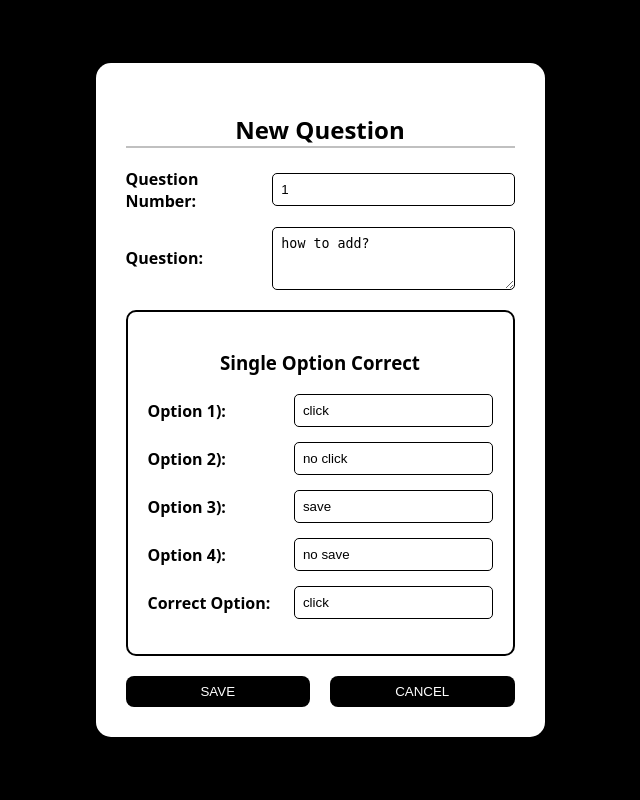
After one commit to 24f1001713/quiz-master-v1, a Flask app: page /edit_quest/1 in a window 1280 px wide. The commit adds this page. Shown: the whole page, without its empty margins (320-960 px from the left). Run offline with Flask 3, Linux system fonts and the light colour scheme; data comes from the database, SQL or seed files in the repository.

Commit message:
Implemented Edit and Delete functionality for Questions.

```diff
--- a/controllers/controller.py
+++ b/controllers/controller.py
@@ -237,3 +237,37 @@ def delete_quiz(id):
     db.session.delete(quiz)
     db.session.commit()
     return redirect("/quiz_home")
+
+@app.route("/view_quest/<int:quiz_id>",methods=["GET","POST"])
+def view_quest(quiz_id):
+    question_info = Question.query.filter_by(quiz_id=quiz_id).all()
+    quiz = Quiz.query.filter_by(id=quiz_id).first()
+    return render_template("view_quest.html",quiz=quiz,question_info=question_info)
+
+@app.route("/edit_quest/<int:id>",methods=["GET","POST"])
+def edit_quest(id):
+    question = Question.query.filter_by(id=id).first()
+    quiz_id = question.quiz_id
+    if request.method=="POST":
+        action = request.form.get("action")
+        if action=="SAVE":
+            question.qno = request.form.get("qno")
+            question.question_statement = request.form.get("q")
+            question.correct_option = request.form.get("answer")
+            question.option1 = request.form.get("option1")
+            question.option2 = request.form.get("option2")
+            question.option3 = request.form.get("option3")
+            question.option4 = request.form.get("option4")
+            db.session.commit()
+            return redirect(f"/view_quest/{quiz_id}")
+        else:
+            return redirect(f"/view_quest/{quiz_id}")
+    return render_template("edit_quest.html",question=question)
+
+@app.route("/delete_quest/<int:id>",methods=["GET","POST"])
+def delete_quest(id):
+    question = Question.query.filter_by(id=id).first()
+    quiz_id = question.quiz_id
+    db.session.delete(question)
+    db.session.commit()
+    return redirect(f"/view_quest/{quiz_id}")
--- /dev/null
+++ b/templates/edit_quest.html
@@ -0,0 +1,62 @@
+<!DOCTYPE html>
+<html lang="en">
+
+<head>
+    <title>New Question</title>
+    <link rel="stylesheet" href="../static/style1.css">
+</head>
+
+<body>
+    <div class="container">
+        <h2 style="border-bottom: 2px solid silver;">New Question</h2>
+
+        <form action="/edit_quest/{{question.id}}" method="post">
+
+        <div class="form-group">
+            <label>Question Number:</label>
+            <input type="text" value="{{question.qno}}" name="qno">
+        </div>
+
+        <div class="form-group">
+            <label>Question:</label>
+            <textarea rows="3" name="q">{{question.question_statement}}</textarea>
+        </div>
+
+        <div class="sub-container">
+            <h3>Single Option Correct</h3>
+
+            <div class="form-group">
+                <label>Option 1):</label>
+                <input type="text" value="{{question.option1}}" name="option1">
+            </div>
+
+            <div class="form-group">
+                <label>Option 2):</label>
+                <input type="text" value="{{question.option2}}" name="option2">
+            </div>
+
+            <div class="form-group">
+                <label>Option 3):</label>
+                <input type="text" value="{{question.option3}}" name="option3">
+            </div>
+
+            <div class="form-group">
+                <label>Option 4):</label>
+                <input type="text" value="{{question.option4}}" name="option4">
+            </div>
+
+            <div class="form-group">
+                <label>Correct Option:</label>
+                <input type="text" value="{{question.correct_option}}" name="answer">
+            </div>
+        </div>
+
+        <div class="button-container">
+            <input type="submit" name="action" value="SAVE">
+            <input type="submit" name="action" value="CANCEL">
+        </div>
+        </form>
+    </div>
+</body>
+
+</html>
--- a/templates/quiz_management.html
+++ b/templates/quiz_management.html
@@ -52,7 +52,7 @@
                                 </tr>
                                 {% for quiz in chapter.quiz_details %}
                                 <tr>
-                                    <td>{{quiz.quiz_name}}</td>
+                                    <td><a href="/view_quest/{{quiz.id}}" class="link">{{quiz.quiz_name}}</a></td>
                                     <td>{{quiz.question_details | length}}</td>
                                     <td>{{quiz.duration}}</td>
                                     <td>{{quiz.deadline}}</td>
```
